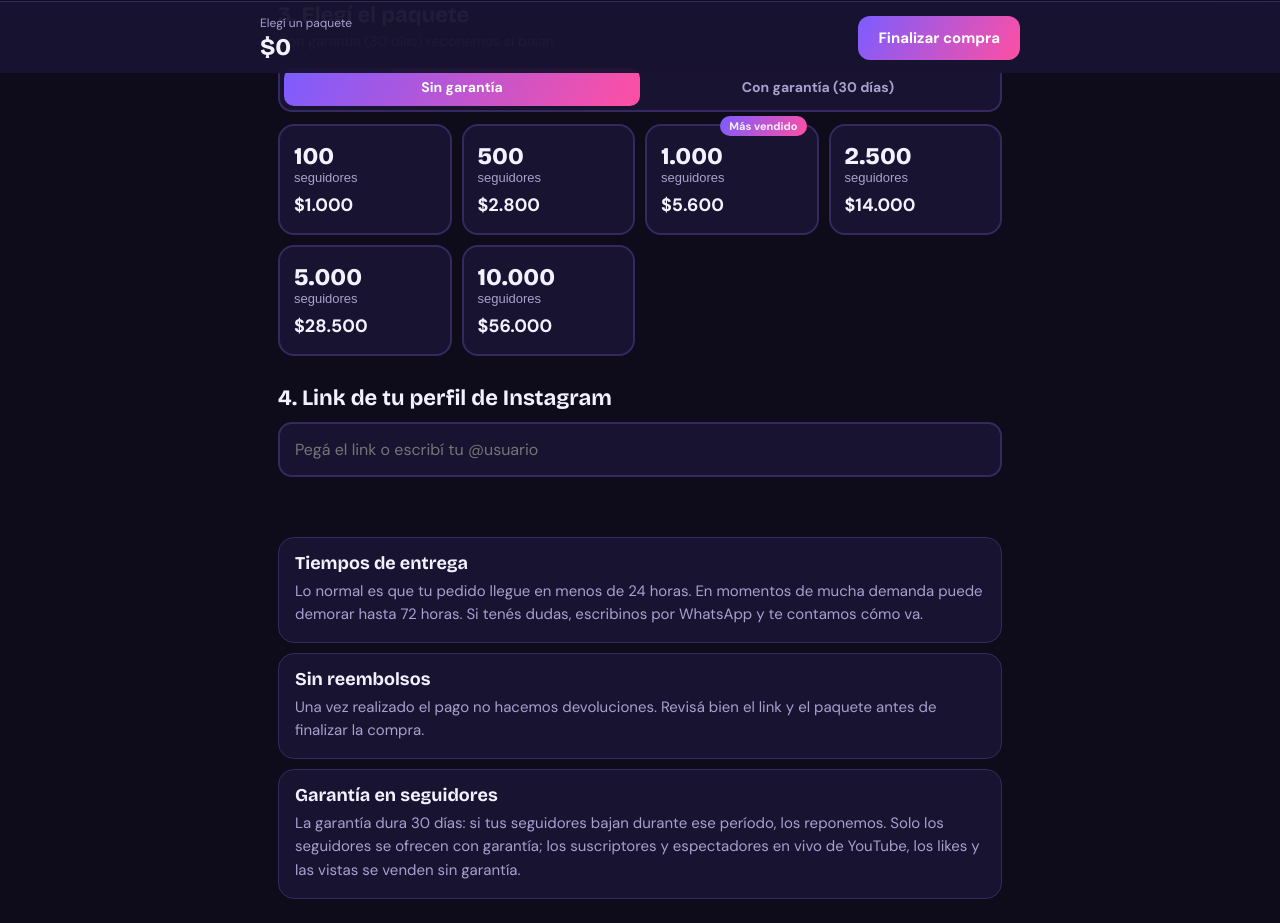
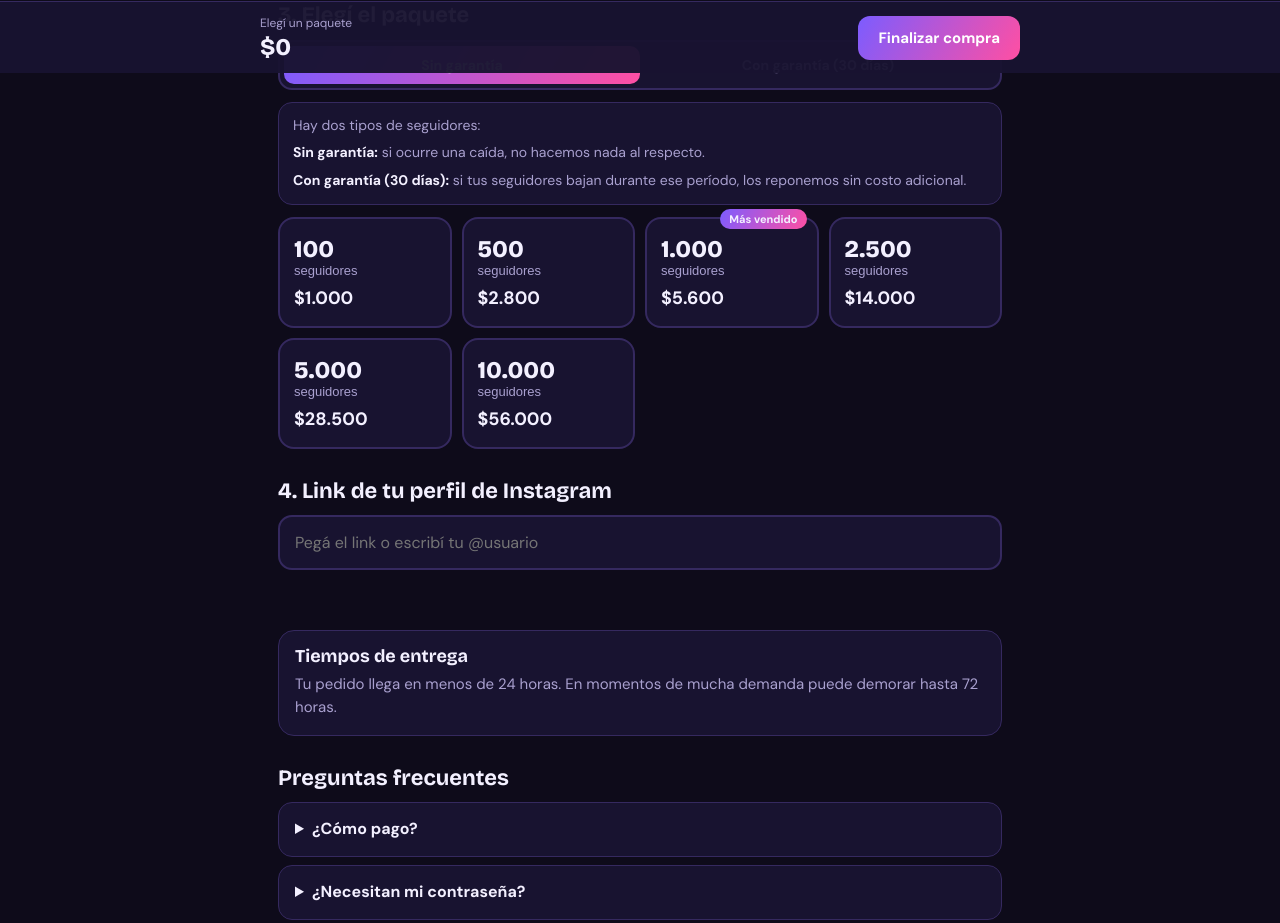
Before and after one commit to gabimolinas/vexo-agencia, a plain HTML site: page index.html in a window 1280 px wide. Shown: the part 727-1650 px from the top of the page. Drawn offline with nearby package versions, Linux system fonts and the light colour scheme.

Commit message:
Update index.html

```diff
--- a/index.html
+++ b/index.html
@@ -52,9 +52,15 @@ header{display:flex;justify-content:space-between;align-items:center;padding:18p
 .tag{position:absolute;top:-10px;right:10px;background:var(--grad);font:700 11px "DM Sans",sans-serif;padding:3px 9px;border-radius:99px}
 input[type=url]{width:100%;background:var(--surface);border:2px solid var(--line);border-radius:14px;color:var(--text);font:400 16px "DM Sans",sans-serif;padding:15px}
 input.err{border-color:#ff6b6b}
+.info{background:var(--surface);border:1px solid var(--line);border-radius:14px;padding:12px 14px;margin-bottom:12px;font-size:14px;color:var(--muted)}
+.info[hidden],.step h2 small:empty{display:none}
+.info p{margin:0 0 6px}
+.info p:last-child{margin:0}
+.info b{color:var(--text)}
 .msg{color:#ff8f8f;font-size:14px;min-height:20px;margin:6px 0 0}
 .notes{display:grid;gap:10px;margin-top:34px}
 .note{background:var(--surface);border:1px solid var(--line);border-radius:16px;padding:16px}
+.policy{margin-top:34px}
 .note h3{font-size:18px;margin-bottom:6px}
 .note p{margin:0;color:var(--muted);font-size:15px}
 details{background:var(--surface);border:1px solid var(--line);border-radius:14px;padding:14px 16px;margin-top:8px}
@@ -112,6 +118,11 @@ dt{color:var(--muted)}dd{margin:0;text-align:right;word-break:break-all}
 <button type="button" data-g="0" class="on">Sin garantía</button>
 <button type="button" data-g="1">Con garantía (30 días)</button>
 </div>
+<div class="info" id="garInfo" hidden>
+<p>Hay dos tipos de seguidores:</p>
+<p><b>Sin garantía:</b> si ocurre una caída, no hacemos nada al respecto.</p>
+<p><b>Con garantía (30 días):</b> si tus seguidores bajan durante ese período, los reponemos sin costo adicional.</p>
+</div>
 <div class="toggle" id="dur" hidden>
 <button type="button" data-d="1" class="on">1 hora</button>
 <button type="button" data-d="2">2 horas</button>
@@ -127,17 +138,17 @@ dt{color:var(--muted)}dd{margin:0;text-align:right;word-break:break-all}
 </section>
 
 <section class="notes">
-<div class="note"><h3>Tiempos de entrega</h3><p>Lo normal es que tu pedido llegue en menos de 24 horas. En momentos de mucha demanda puede demorar hasta 72 horas. Si tenés dudas, escribinos por WhatsApp y te contamos cómo va.</p></div>
-<div class="note"><h3>Sin reembolsos</h3><p>Una vez realizado el pago no hacemos devoluciones. Revisá bien el link y el paquete antes de finalizar la compra.</p></div>
-<div class="note"><h3>Garantía en seguidores</h3><p>La garantía dura 30 días: si tus seguidores bajan durante ese período, los reponemos. Solo los seguidores se ofrecen con garantía; los suscriptores y espectadores en vivo de YouTube, los likes y las vistas se venden sin garantía.</p></div>
+<div class="note"><h3>Tiempos de entrega</h3><p>Tu pedido llega en menos de 24 horas. En momentos de mucha demanda puede demorar hasta 72 horas.</p></div>
 </section>
 
 <section class="step">
 <h2>Preguntas frecuentes</h2>
-<details><summary>¿Cómo pago?</summary><p>Por transferencia a cualquiera de nuestros alias: vexo.agencia.ar o vexo.agencia.es. Al finalizar la compra ves el total exacto y un botón para copiar cada alias.</p></details>
+<details><summary>¿Cómo pago?</summary><p>Los medios de pago son a través de transferencia bancaria, al finalizar la compra vas a ver el total exacto y un alias para transferir.</p></details>
 <details><summary>¿Necesitan mi contraseña?</summary><p>No. Solo necesitamos el link de tu perfil o publicación. Tu cuenta tiene que estar en modo público.</p></details>
 <details><summary>¿Cómo envío el comprobante?</summary><p>Al tocar “Enviar pedido por WhatsApp” se arma el mensaje con tu pedido. Después adjuntás el comprobante en ese mismo chat.</p></details>
 </section>
+
+<section class="note policy"><h3>Política de reembolsos</h3><p>Una vez realizado el pago no hacemos devoluciones.</p></section>
 
 <footer>© Vexo Agencia. Todos los derechos reservados.</footer>
 </div>
@@ -229,7 +240,8 @@ function renderServs(){
 function renderPkgs(){
   $("gar").hidden = st.serv!=="Seguidores";
   $("dur").hidden = st.serv!==LIVE;
-  $("hint").textContent = st.serv===LIVE ? "Elegí por cuánto tiempo querés los espectadores. Este servicio no incluye garantía." : st.serv==="Seguidores" ? "Con garantía (30 días) reponemos si bajan." : st.plat==="YouTube" ? "Este servicio no incluye garantía." : "Este servicio no incluye garantía. Precio igual para Instagram, TikTok y Facebook.";
+  $("garInfo").hidden = st.serv!=="Seguidores";
+  $("hint").textContent = st.serv===LIVE ? "Elegí por cuánto tiempo querés los espectadores. Este servicio no incluye garantía." : st.serv==="Seguidores" ? "" : st.plat==="YouTube" ? "Este servicio no incluye garantía." : "Este servicio no incluye garantía. Precio igual para Instagram, TikTok y Facebook.";
   var lk = (st.plat==="YouTube" && (st.serv==="Likes" || st.serv==="Vistas")) ? "Link del video" : LINKS[st.serv];
   $("link").placeholder = esPerfil() ? "Pegá el link o escribí tu @usuario" : "Pegá el link acá";
   $("linkTitle").textContent = "4. " + lk + " de " + st.plat;
```
